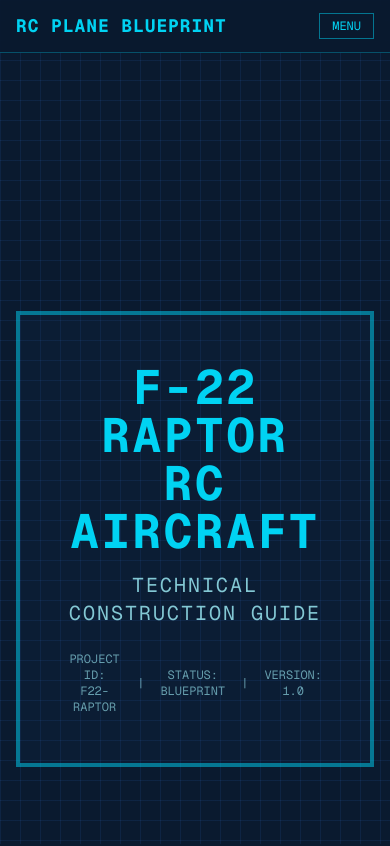
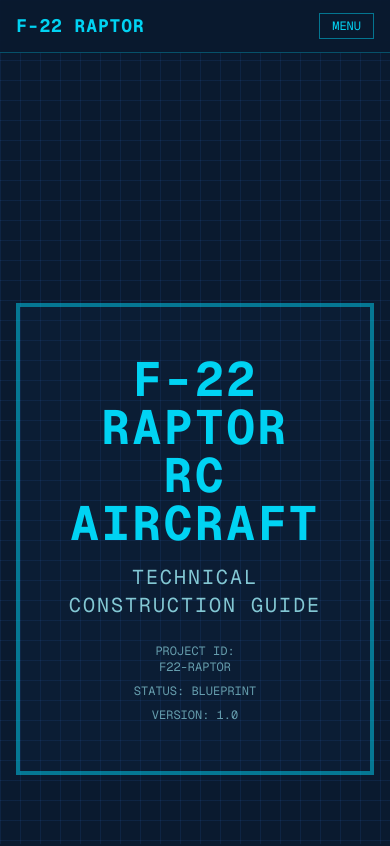
Before and after one commit to danishayman/f22-raptor, a Next.js app: page / in a window 390 px wide. Shown: the top 846 px of the page. Built offline with nearby package versions, Linux system fonts and the light colour scheme.

Commit message:
fix: update Navbar and HeroSection to reflect project name and improve project ID display

```diff
--- a/components/Navbar.tsx
+++ b/components/Navbar.tsx
@@ -19,7 +19,7 @@
       <div className="container mx-auto px-4 py-3">
         <div className="flex items-center justify-between">
           <a href="#hero" className="text-lg font-bold text-cyan-400 tracking-wider">
-            RC PLANE BLUEPRINT
+            F-22 RAPTOR
           </a>
           <div className="hidden lg:flex gap-10">
             {sections.map((section) => (
--- a/components/sections/Hero.tsx
+++ b/components/sections/Hero.tsx
@@ -9,11 +9,14 @@
           <div className="text-xl md:text-2xl text-cyan-200/80 tracking-widest mb-6">
             TECHNICAL CONSTRUCTION GUIDE
           </div>
-          <div className="flex gap-4 justify-center items-center text-xs text-cyan-200/60">
-            <span>PROJECT ID: F22-RAPTOR</span>
-            <span>|</span>
+          <div className="flex flex-col md:flex-row gap-2 md:gap-4 justify-center items-center text-xs text-cyan-200/60">
+            <span className="flex flex-col md:flex-row md:gap-1">
+              <span>PROJECT ID:</span>
+              <span>F22-RAPTOR</span>
+            </span>
+            <span className="hidden md:inline">|</span>
             <span>STATUS: BLUEPRINT</span>
-            <span>|</span>
+            <span className="hidden md:inline">|</span>
             <span>VERSION: 1.0</span>
           </div>
         </div>
```
